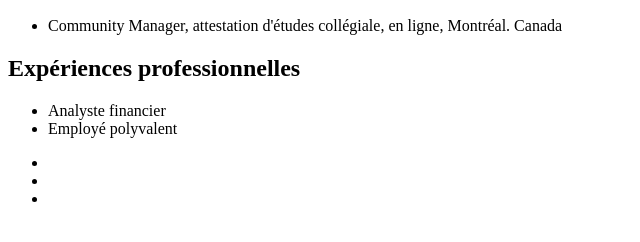
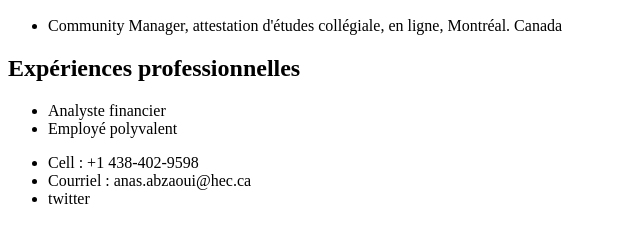
Before and after one commit to anasabzaoui/Semaine-2-bis-, a plain HTML site: page index.htm in a window 1280 px wide. Shown: the part 110-352 px from the top of the page, without its empty margins (0-640 px from the left). Drawn offline with Linux system fonts and the light colour scheme.

Commit message:
cv actualisé

```diff
--- a/index.htm
+++ b/index.htm
@@ -43,9 +43,9 @@
 <footer>
 <ul>
 
-   <li></li>
-   <li></li>
-   <li></li>
+   <li> Cell : +1 438-402-9598</li>
+   <li> Courriel : anas.abzaoui@hec.ca</li>
+   <li> <a href="https://twitter.com/AbzaouiA"></a>twitter </li>
 </ul>
 
 
```
